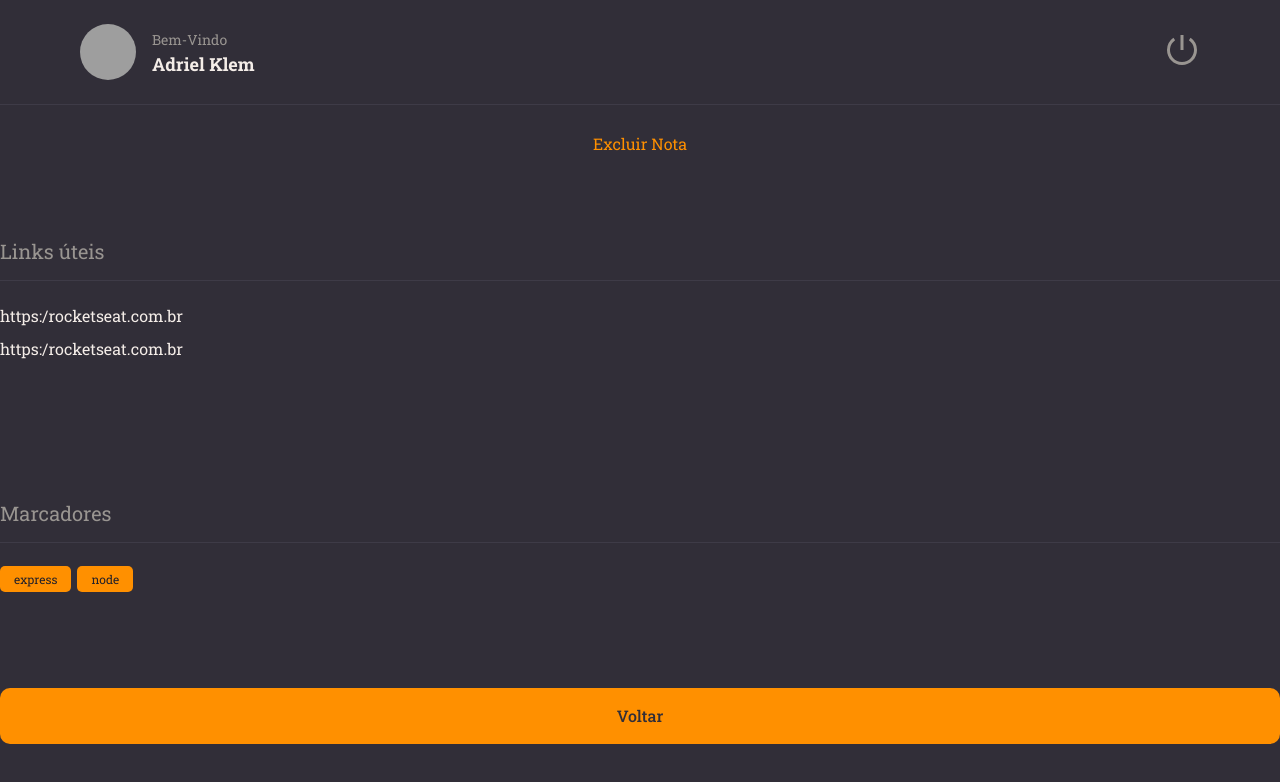
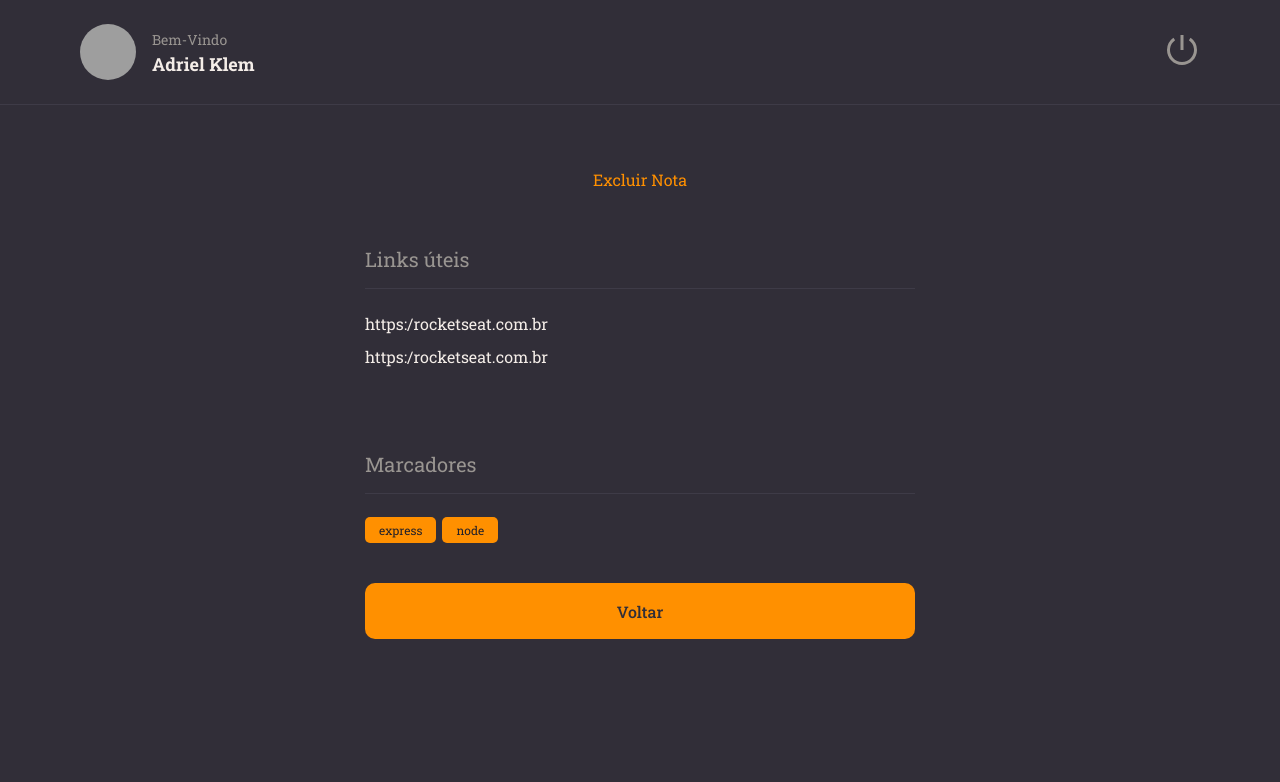
Before and after one commit to AdrielKlem/RocketNotes, a React (Vite) app: page / in a window 1280 px wide. Shown: the top 782 px of the page. Built offline with nearby package versions, Linux system fonts and the light colour scheme; grey boxes are pictures that could not be loaded.

Commit message:
fixed structured

```diff
--- a/src/pages/Details/index.jsx
+++ b/src/pages/Details/index.jsx
@@ -1,4 +1,4 @@
-import { Container, Links } from "./styles"
+import { Container, Links, Content } from "./styles"
 
 import { Header } from "../../components/Header"
 import { Section } from "../../components/Section"
@@ -11,6 +11,8 @@ export function Details() {
     <Container>
     <Header/>
 
+    <main>
+      <Content>
         <ButtonText title="Excluir Nota" />
 
         <Section title="Links úteis">
@@ -26,6 +28,8 @@ export function Details() {
         </Section>
 
         <Button title="Voltar"/>
+      </Content>
+    </main>
     </Container>
   )
 }
--- a/src/pages/Details/styles.js
+++ b/src/pages/Details/styles.js
@@ -10,6 +10,13 @@ export const Container = styled.body`
 
     width: 100%;
     height: 100vh;
+
+    > main {
+        grid-area: content;
+        overflow-y: scroll;
+
+        padding: 64px 0;
+    }
 `
 
 export const Links = styled.ul`
@@ -23,3 +30,12 @@ export const Links = styled.ul`
         }
     }
 `
+
+export const Content = styled.div`
+    max-width: 550px;
+    margin: 0 auto;
+
+    display: flex;
+    flex-direction: column;
+
+`
```
Lines whose indentation alone changed are shown as unchanged.
